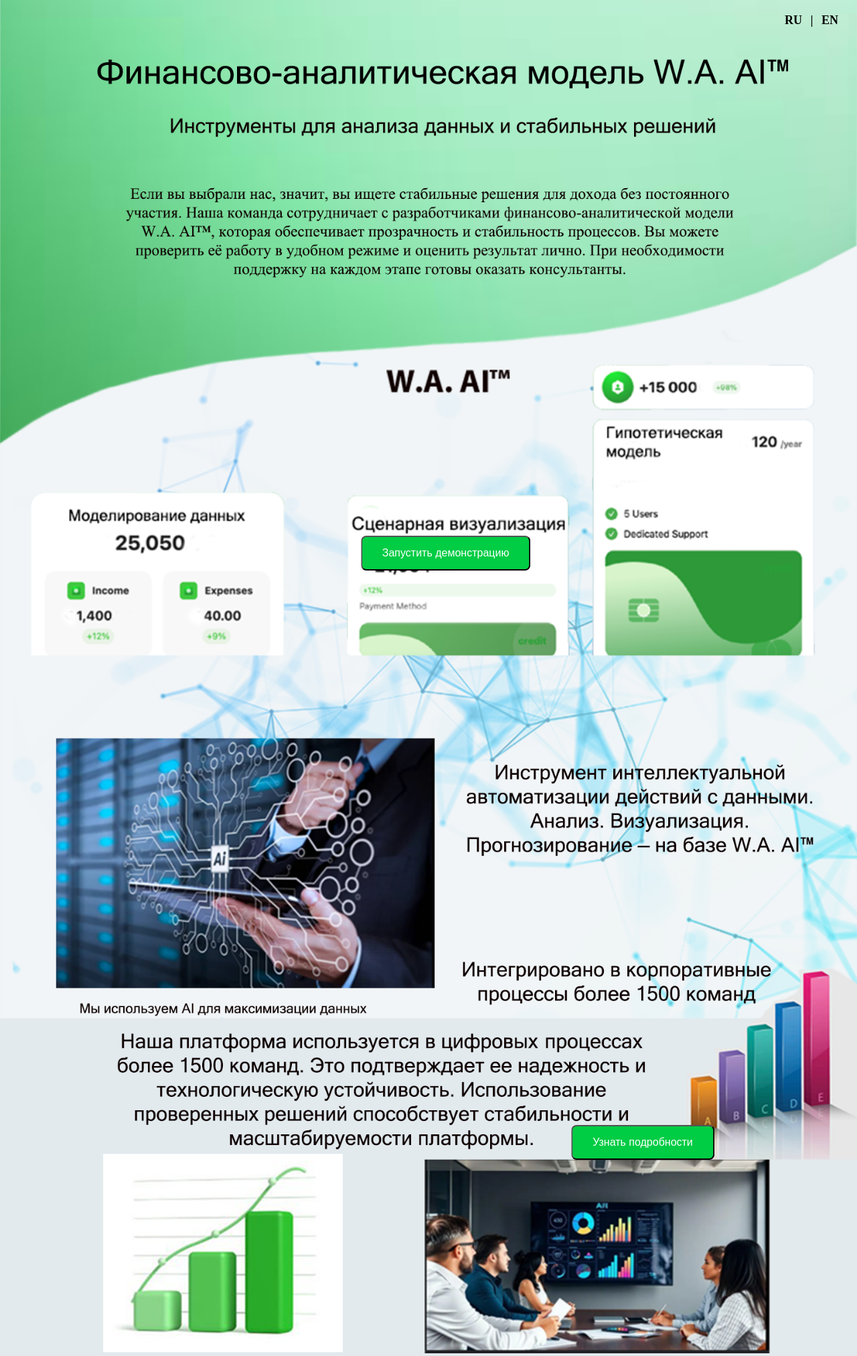
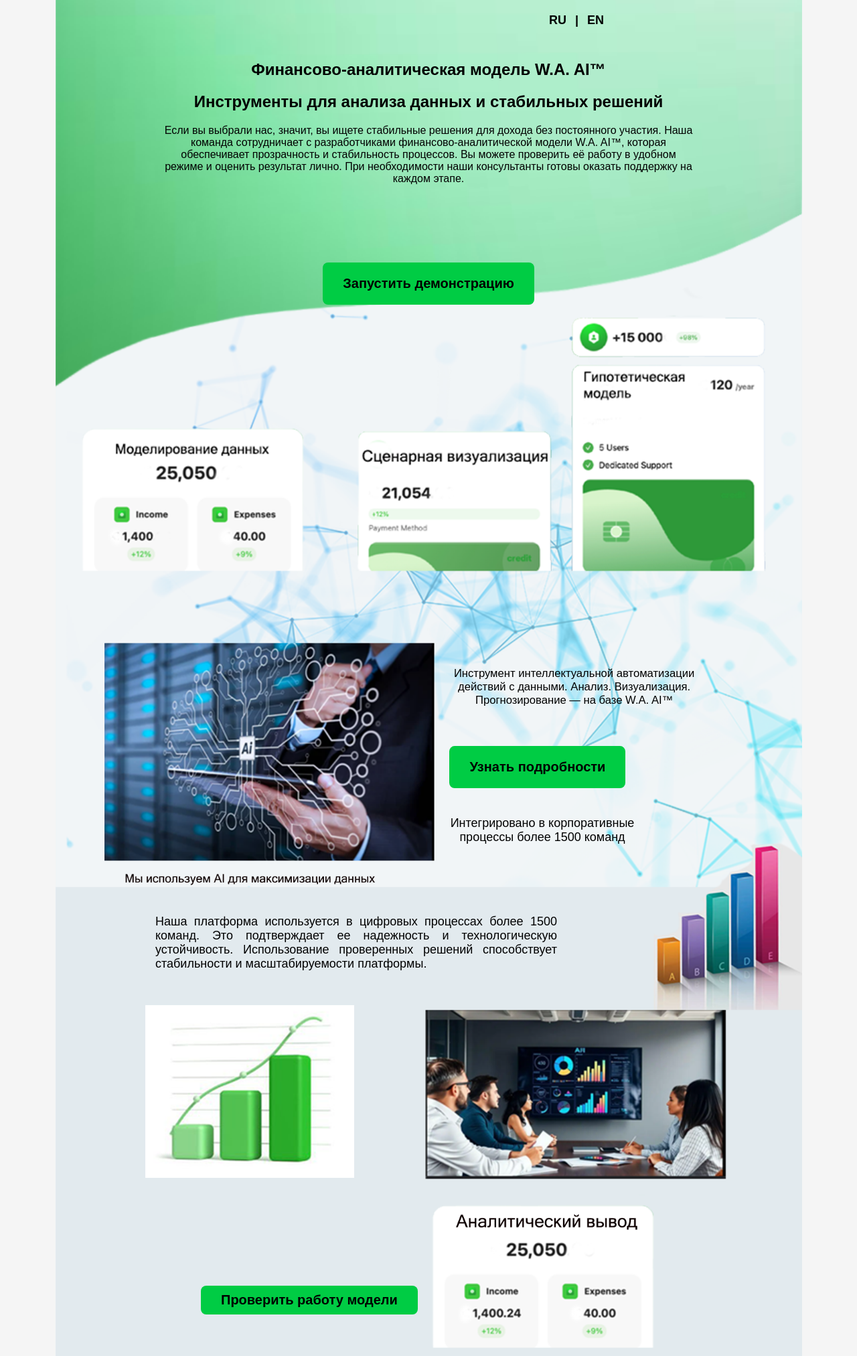
Before and after one commit to Smoothoperator2022/Landing_Flask, a Flask app: page / in a window 1280 px wide. Shown: the top 2025 px of the page at 67% size. Run offline with Flask 3, Linux system fonts and the light colour scheme.

Commit message:
Init commit:Background correction + HTML add

```diff
--- a/app.py
+++ b/app.py
@@ -29,7 +29,31 @@ RECIPIENTS = [addr.strip() for addr in os.getenv("RECIPIENTS", SMTP_USER).split(
 translations = {
     "ru": {
         "title": "Финансово-аналитическая модель W.A. AI™",
+        "title_form":"Встречайте W.A. AI™",
         "subtitle": "Инструменты для анализа данных и стабильных решений",
+        "subtitle_form":"Зарабатывайте от 10 000€ в месяц при минимальном вкладе в 250€ ,благодаря доступу к нашей платформ!",
+        "text1": """Если вы выбрали нас, значит, вы ищете стабильные решения для дохода
+            без постоянного участия. Наша команда сотрудничает с разработчиками
+            финансово-аналитической модели W.A. AI™, которая обеспечивает прозрачность
+            и стабильность процессов. Вы можете проверить её работу в удобном режиме
+            и оценить результат лично. При необходимости наши консультанты готовы
+            оказать поддержку на каждом этапе.""",
+        "text2": "Инструмент интеллектуальной автоматизации действий с данными. Анализ. Визуализация. Прогнозирование — на базе W.A. AI™",
+        "text3": "Интегрировано в корпоративные процессы более 1500 команд",
+        "text4": """Наша платформа используется в цифровых процессах более 1500 команд.
+                    Это подтверждает ее надежность и технологическую устойчивость.
+                    Использование проверенных решений способствует стабильности и масштабируемости платформы.""",
+        "scout": """Система Scout™ для анализа сценариев
+                    Вы можете в режиме реального времени отслеживать ключевые
+                    процессы и данные с помощью системы Scout™, которая обеспечивает высокую
+                    точность, надежность и прозрачность каждого этапа""",
+        "title_company": "W.A. AI™",
+        "company_contact":"""Company Name: Voss Digital Solutions. Managing Director: Daniel Voss. Address: Musterstrasse 12, 10115 Berlin, Germany.
+        Contact:Phone: +49 (0)30 1234567, e-mail: info@vistaquant.net. Responsible for content (according to § 55 Abs. 2 RStV): Daniel Voss, address as above""",
+        "impressum":"""The contents of this website were created with great care. However, we cannot guarantee the accuracy, completeness or timeliness of the information provided. As a service provider, we are responsible for our own content on
+        these pages in accordance with general laws. We are not obligated to monitor transmitted or stored third-party information or to investigate circumstances that indicate illegal activity. Liability for links: Our offer contains links
+        to external websites of third parties, on whose contents we have no influence. Therefore, we cannot assume any liability for these external contents. The respective provider or operator of the pages is always responsible for the
+        content of the linked pages. Furthermore, this website does not provide financial or investment advice. Any information is for demonstration purposes only and must not be relied upon as a basis for financial decisions.""",
         "button1": "Запустить демонстрацию",
         "button2": "Узнать подробности",
         "button3": "Проверить работу модели",
@@ -42,10 +66,31 @@ translations = {
     },
     "en": {
         "title": "W.A. AI™ Financial Analysis Model",
+        "title_form": "Meet W.A. AI™",
         "subtitle": "Tools for data analysis and stable solutions",
+        "subtitle_form": "Earn from €10,000 per month with a minimum deposit of €250 by accessing our platform!",
+        "text1": """If you have chosen us, it means you are looking for stable income
+            solutions without constant involvement. Our team works with the developers
+            of the W.A. AI™ financial analysis model, which ensures transparency
+            and stability of processes. You can check how it works at your convenience
+            and evaluate the results yourself. If necessary, our consultants are
+            ready to provide support at every stage.""",
+        "text2": "An intelligent tool for automating data operations. Analysis. Visualization. Forecasting — powered by W.A. AI™",
+        "text3": "Integrated into corporate processes of more than 1500 teams",
+        "text4": """Our platform is already used in the digital workflows of more than 1500 teams.
+                    This proves its reliability and technological resilience.
+                    Using trusted solutions contributes to the platform’s stability and scalability.""",
+        "scout": """The Scout™ system for scenario analysis.
+                    You can track key processes and data in real time with Scout™,
+                    which ensures high accuracy, reliability, and transparency at every stage.""",
+        "title_company": "W.A. AI™",
+        "company_contact": """Company Name: Voss Digital Solutions. Managing Director: Daniel Voss. Address: Musterstrasse 12, 10115 Berlin, Germany.
+        Contact: Phone: +49 (0)30 1234567, e-mail: info@vistaquant.net. Responsible for content (according to § 55 Abs. 2 RStV): Daniel Voss, address as above""",
+        "impressum": """The contents of this website were created with great care. However, we cannot guarantee the accuracy, completeness or timeliness of the information provided...
+        (залишаємо як у тебе, англійський текст був правильний)""",
         "button1": "Start Demo",
-        "button2": "Learn more",
-        "button3": "Check the model's performance",
+        "button2": "Learn More",
+        "button3": "Check the Model",
         "form_title": "Please, enter your data to get access to the demo",
         "form_name": "Name",
         "form_phone": "Phone",
@@ -62,9 +107,9 @@ def index():
     t = translations.get(lang, translations["ru"])
 
     if lang == "en":
-        bg = url_for("static", filename="img/Land_page_1_en.png")
+        bg = url_for("static", filename="img/Land_page_1_en_notext.png")
     else:
-        bg = url_for("static", filename="img/Land_page_1_ru.png")
+        bg = url_for("static", filename="img/Land_page_1_ru_notext.png")
 
     return render_template("index.html", bg=bg, lang=lang, t=t)
 
@@ -117,9 +162,9 @@ def form():
 
     # фон другої сторінки
     if lang == "en":
-        bg = url_for("static", filename="img/Land_page_2_en.png")
+        bg = url_for("static", filename="img/Land_page_2_en_notext.png")
     else:
-        bg = url_for("static", filename="img/Land_page_2_ru.png")
+        bg = url_for("static", filename="img/Land_page_2_ru_notext.png")
 
     submitted = session.get("submitted", False)
     return render_template("form.html", bg=bg, submitted=submitted, lang=lang, t=t)
--- /dev/null
+++ b/static/css/style.css
@@ -0,0 +1,228 @@
+body {
+  margin: 0;
+  font-family: Arial, sans-serif;
+
+  /* 👇 фон */
+  background-image: url("/static/img/Land_page_1_ru_notext.png");
+  background-repeat: no-repeat;   /* не повторювати */
+  background-position: center top; /* вирівнювання */
+  background-size: contain;      /* фон зберігав пропорції картинки */
+  background-color: #f5f5f5; /* колір фону для боків */
+  min-height: 100vh;               /* висота сторінки = висота екрана */
+}
+/*background-size: cover; — обрізає фон по краях, щоб він покривав весь екран → тому у тебе нижня частина відрізалась.*/
+/*background-size: 100% 100%; — розтягує картинку рівно на весь екран (і по ширині, і по висоті).*/
+
+.overlay {
+  position: absolute;   /* приклеюється до координат */
+  color: #000;
+  max-width: 400px;
+  font-size: 18px;
+  line-height: 1.6;
+}
+
+/* Перемикач мов */
+.lang-switch {
+  position: absolute;
+  top: 20px;
+  right: 370px;
+  font-size: 18px;
+  font-weight: bold;
+  z-index: 9999;
+}
+.lang-switch a {
+  color: #000;
+  text-decoration: none;
+  margin: 0 8px;
+}
+.lang-switch a:hover {
+  text-decoration: underline;
+}
+
+/* Hero з фоном */
+.hero {
+  min-height: 100vh;
+  display: flex;
+  align-items: flex-start;   /* текст від верхнього краю */
+  justify-content: center;
+  text-align: center;
+  color: #000;
+
+  /* контроль відступу зверху */
+  padding-top: 20px;   /* 🔧 тут регулюй висоту */
+}
+
+.hero-content {
+  max-width: 800px;
+  padding: 50px;
+  margin-top: 0;   /* 🚫 ніяких -200px */
+  /*margin: 0 auto;*/
+  /*position: relative;*/
+  /*top: 50%;   !* зрушити вниз *!*/
+  /*left: 0%;   !* зрушити вправо *!*/
+}
+
+.hero-content h1,
+.hero-content h2,
+.hero-content p {
+  margin: 20;   /* прибирає стандартні відступи браузера */
+}
+
+/* Відстань між рядками */
+.hero-content > * + * {
+  margin-top: 20px; /* акуратні відступи між елементами */
+}
+
+/* Features */
+.features {
+  position: relative; /* сцена */
+  width: 100%;
+  background-size: contain;
+  min-height: 100vh;  /* щоб блок займав весь екран */
+}
+
+.features-overlay {
+  position: relative;
+  width: 100%;
+  height: 100%;
+  top: 150px;  /* ⬅️ весь блок вниз на 100px */
+}
+
+.overlay-title {
+  position: absolute;
+  top: 16%;    /* від верхньої межі секції */
+  right: 18%; /* від правої межі */
+  font-size: 1.3vw; /* масштабований шрифт */
+  transform: translateY(20%); /* вирівнює по центру вертикалі */
+  max-width: 30%;
+  font-weight: normal;
+  text-align: center;
+  color: #000;
+
+}
+
+.overlay-btn {
+  position: absolute;
+  top: 50%;
+  right: 27%;
+  font-size: 18px;
+  transform: translateY(70%); /* вирівнює по центру вертикалі */
+  font-weight: normal;
+}
+
+.overlay-text-right {
+  position: absolute;
+  top: 60%;
+  right: 25%;
+  font-size: 18px;
+  transform: translateY(550%); /* вирівнює по центру вертикалі */
+  max-width: 300px;
+  text-align: center;
+}
+
+.overlay-text-left {
+  position: absolute;
+  top: 50%;
+  right: 35%;
+  font-size: 18px;
+  max-width: 600px;
+  text-align: justify;
+  transform: translateY(450%); /* вирівнює по центру вертикалі */
+}
+
+/*!* Scout *!*/
+
+.scout {
+  margin-top: 250px; /* або padding-top: 190px */
+  padding: 50px 0;   /* внутрішні відступи: зверху/знизу */
+}
+
+/* Кнопка ТІЛЬКИ в блоці Scout */
+.scout .btn {
+  margin-top: 0;              /* перекриває глобальне .btn */
+  margin-bottom: 150px;       /* ≈ 5 см (1 см ≈ 37.8 px) */
+  padding: 10px 30px;
+  background: #00cc44;
+  border-radius: 8px;
+  color: #000;
+  cursor: pointer;
+  font-size: 20px;
+  font-weight: bold;
+  text-decoration: none;
+}
+
+.scout-content {
+  max-width: 450px;        /* ширина колонки */
+  margin: 0 0 0 300px;   /* 120px зліва */          /* центрування по центру */
+  font-size: 1.1rem;
+  font-weight: normal;
+  text-align: justify;
+  color: #000;
+}
+
+/*.scout{*/
+/*  position: relative;*/
+/*  width: 100%;*/
+/*  padding: 50px ;  !* відступи зверху/знизу + поля по боках *!*/
+/*  !*background: #f5f9fb; можеш задати фон, якщо треба *!*/
+/*  text-align: center;  !* центрування тексту і кнопки *!*/
+/*}*/
+
+/*.scout-btn {*/
+/*  display: inline-block;*/
+/*  padding: 20px 30px;*/
+/*  background: #00cc44;*/
+/*  border-radius: 8px;*/
+/*  color: #000;*/
+/*  cursor: pointer;*/
+/*  font-size: 20px;   !* розмір тексту *!*/
+/*  font-weight: bold; !* жирний *!*/
+/*  text-decoration: none;*/
+/*  !* margin-top: 100px;  відступ вниз від тексту *!*/
+/*  !* margin-top: 0.8em;відступ у висоті рядка *!*/
+/*  margin-top: 50%;  !* замість 100px *!*/
+/*}*/
+
+/*.scout-content{*/
+/*  position: relative;*/
+/*  !*top: 17%;    !* від верхньої межі секції *!*!*/
+/*  margin: 100px 0 0 10%;  !* верхній відступ + зсув ліворуч *!*/
+/*  max-width: 500px;       !* щоб не розпливалось на всю ширину *!*/
+/*   !* right: 21%; від правої межі *!*/
+/*  font-size: 1.1rem;      !* замість vw — щоб текст не з’їжджав *! !* font-size: 1.3vw; масштабований шрифт *!*/
+/*  !* transform: translateY(20%); вирівнює по центру вертикалі *!*/
+/*  !*max-width: 28%;*!*/
+/*  font-weight: normal;*/
+/*  text-align: left;*/
+/*  color: #000;*/
+/*}*/
+
+
+
+
+/* Footer */
+footer {
+   /* background: rgba(0,0,0,0.7); напівпрозорий чорний */
+  color: #fff;
+  padding: 15px 250px;
+  text-align: justify;
+  font-size: 0.7rem;
+  max-width: 65%;
+}
+
+/* Кнопка */
+.btn {
+  display: inline-block;
+  padding: 20px 30px;
+  background: #00cc44;
+  border-radius: 8px;
+  color: #000;
+  cursor: pointer;
+  font-size: 20px;   /* розмір тексту */
+  font-weight: bold; /* жирний */
+  text-decoration: none;
+  margin-top: 100px;         /* відступ вниз від тексту */
+}
+.btn:hover {
+  background: #009933;
+}
--- a/templates/index.html
+++ b/templates/index.html
@@ -2,83 +2,73 @@
 <html lang="{{ lang }}">
 <head>
   <meta charset="UTF-8">
-  <title>Landing</title>
-  <style>
-    body {
-      margin: 0;
-      padding: 0;
-      background: url("{{ bg }}") no-repeat center top;
-      background-size: cover;
-      height: 100vh;
-    }
-    .lang-switch {
-        position: absolute;
-        top: 20px;
-        right: 20px;
-        font-size: 18px;
-        font-weight: bold;
-        z-index: 2; /* щоб мова була поверх фону */
-    }
-    .lang-switch a {
-        color: #000;   /* чорний */
-        text-decoration: none;
-        margin: 0 8px;
-    }
-    .lang-switch a:hover {
-        text-decoration: underline;
-    }
-    .bg {
-      position: absolute;
-      top: 0;
-      left: 0;
-      width: 100%;
-      height: auto;
-      z-index: -1;
-    }
-    /*z-index: 2; то все, що всередині (кнопки) гарантовано вище за фон.*/
-    .content {
-      position: relative;
-      z-index: 2;
-      height: 100vh;
-    }
-    .btn {
-      position: absolute;
-      padding: 15px 30px;
-      background: #00cc44;
-      border-radius: 8px;
-      color: white;
-      cursor: pointer;
-      font-size: 16px;
-      text-decoration: none; /* прибрати підкреслення */
-      display: inline-block;
-    }
-    .btn:hover {
-      background: #009933;
-    }
-    /* кожну кнопку ставимо окремо, top: 2500px - прибрав піксель, щоб масштабування не збивало */
-    .btn1 { top: 100%; left: 52%; transform: translateX(-50%); }
-    .btn2 { top: 210%; left: 75%; transform: translateX(-50%); }
-    .btn3 { top: 340%; left: 25%; transform: translateX(-50%); }
-  </style>
+  <title>{{ t["title"] }}</title>
+  <link rel="stylesheet" href="{{ url_for('static', filename='css/style.css') }}">
 </head>
 <body>
+
+  <body>
+    <!-- Перемикач мов -->
     <div class="lang-switch">
         <a href="{{ url_for('index', lang='ru') }}">RU</a> |
         <a href="{{ url_for('index', lang='en') }}">EN</a>
     </div>
 
-  <img src="{{ bg }}" alt="background" class="bg">
+    <!-- Hero -->
+    <section class="hero">
+      <div class="hero-content">
+          <h1>{{ t["title"] }}</h1>
+          <h2>{{ t["subtitle"] }}</h2>
+          <p>{{ t["text1"] }}</p>
+          <a href="{{ url_for('form', lang=lang) }}" class="btn">
+              {{ t["button1"] }}
+          </a>
+      </div>
+    </section>
 
-  <div class="content">
-      <button class="btn btn1" onclick="window.location.href='{{ url_for('form', lang=lang) }}'">
-            {{ t["button1"] }}
-      </button>
-      <button class="btn btn2" onclick="window.location.href='{{ url_for('form', lang=lang) }}'">
+
+    <!-- Features -->
+    <section class="features">
+      <div class="features-overlay">
+
+        <!-- Заголовок праворуч -->
+        <h2 class="overlay-title">
+          {{ t["text2"] }}
+        </h2>
+
+        <!-- Кнопка -->
+        <a href="{{ url_for('form', lang=lang) }}" class="btn overlay-btn">
           {{ t["button2"] }}
-      </button>
-      <button class="btn btn3" onclick="window.location.href='{{ url_for('form', lang=lang) }}'">
-            {{ t["button3"] }}
-      </button>
+        </a>
+
+        <!-- Текст праворуч -->
+        <p class="overlay-text-right">
+          {{ t["text3"] }}
+        </p>
+
+        <!-- Текст під AI -->
+        <p class="overlay-text-left">
+          {{ t["text4"] }}
+        </p>
       </div>
+    </section>
+
+  <!-- Scout -->
+  <section class="scout">
+    <div class="scout-content">
+      <a href="{{ url_for('form', lang=lang) }}" class="btn">{{ t["button3"] }}</a>
+      <h2>Scout™</h2>
+      <p>{{ t["scout"] }}</p>
+    </div>
+  </section>
+
+  <!-- Footer -->
+  <footer>
+    <div class="footer-content">
+      <h3>{{ t["title_company"] }}</h3>
+      <p>{{ t["company_contact"] }}</p>
+      <small>{{ t["impressum"] }}</small>
+    </div>
+  </footer>
 </body>
 </html>
```
Also changed, not shown: templates/index_bad.html (deleted, +0 -119 lines), templates/index_bad_noSEO.html (added, +85 -0 lines), static/img/Land_page_1_en_notext.png (added), static/img/Land_page_1_ru_notext.png (added), static/img/Land_page_2_en_notext.png (added), static/img/Land_page_2_ru_notext.png (added), 1 other file. Lines whose indentation alone changed are shown as unchanged.
